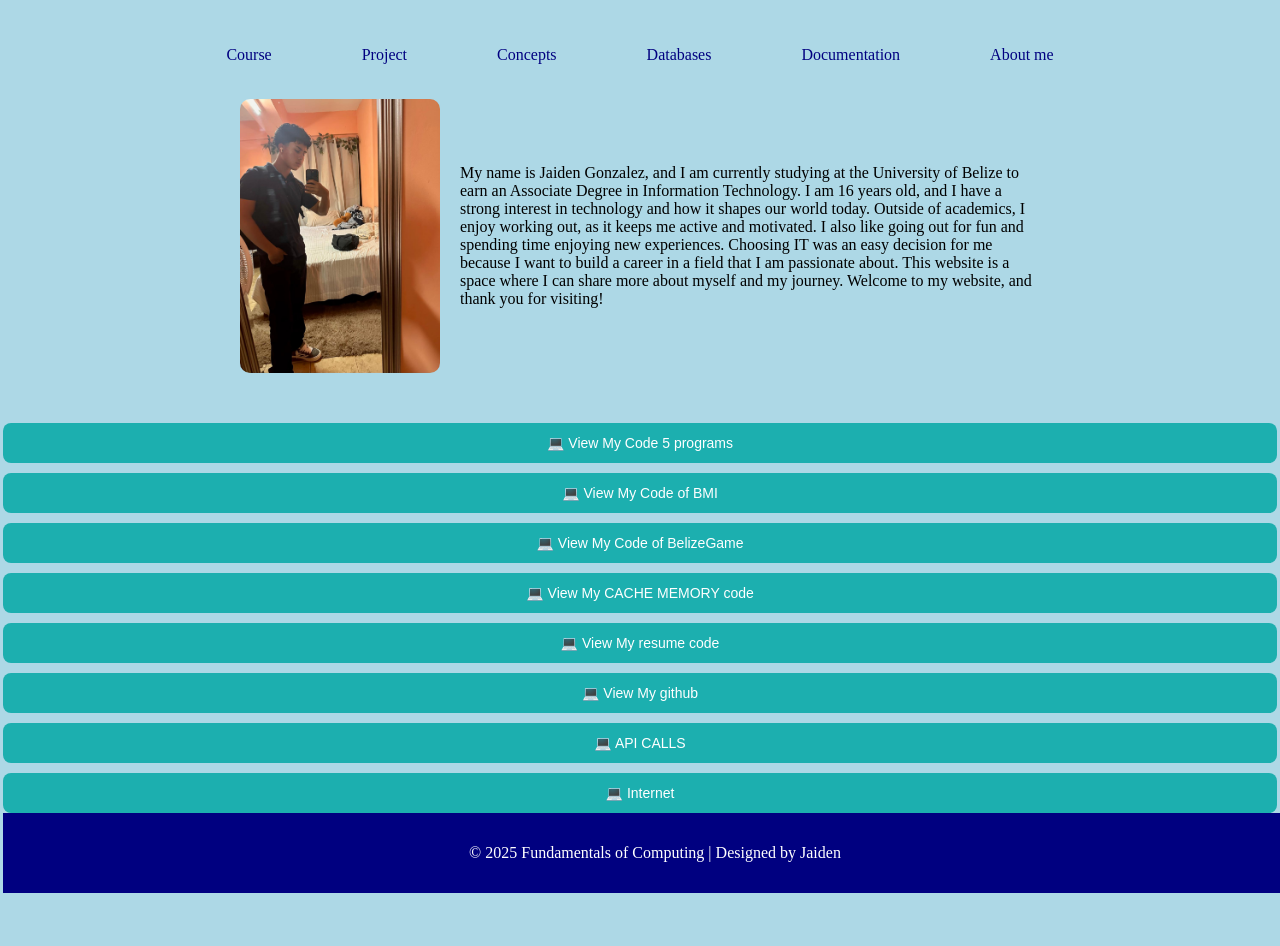
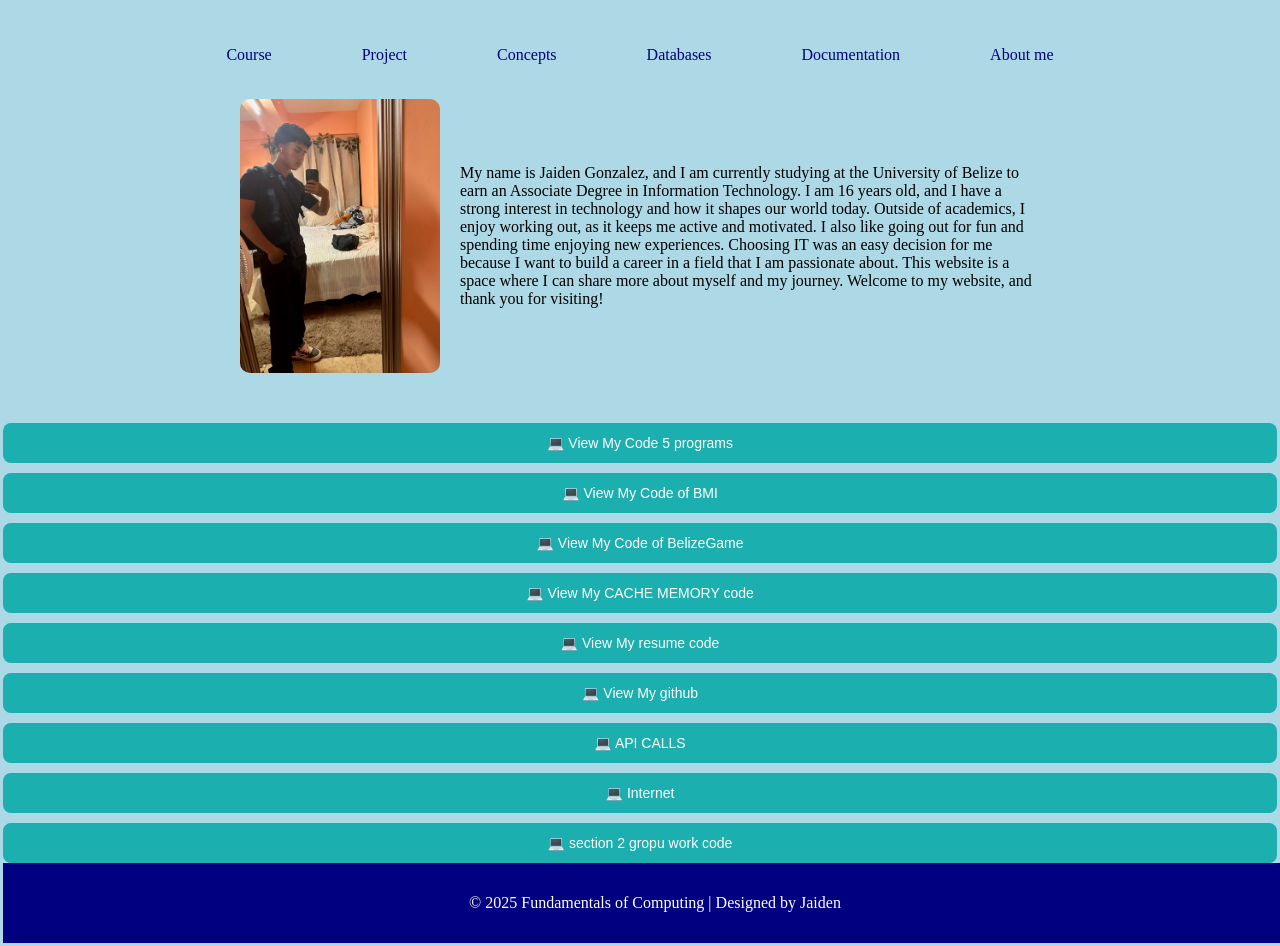
Before and after one commit to jainel16/FIANLPROJECT, a plain HTML site: page aboutme.html in a window 1280 px wide. Shown: the part 82-1028 px from the top of the page. Before the commit the page ends 978 px from the top, so only its background shows below. Drawn offline with Linux system fonts and the light colour scheme.

Commit message:
Update aboutme.html

```diff
--- a/aboutme.html
+++ b/aboutme.html
@@ -40,6 +40,7 @@
  <button onclick="window.location.href='https://github.com/jainel16?tab=repositories '" class="view-code-btn">💻 View My github</button>
  <button onclick="window.location.href='api.html '" class="view-code-btn">💻 API CALLS</button>
  <button onclick="window.location.href='conceptforfinalpro.html '" class="view-code-btn">💻 Internet</button>
+ <button onclick="window.location.href='section2.html'" class="view-code-btn">💻 section 2 gropu work code</button>
 
 
 </main>
```
